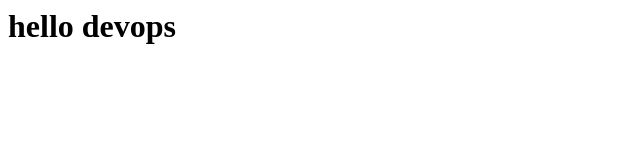
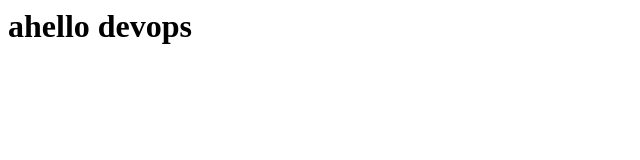
Before and after one commit to sazzadul412/code-deploy-EC2, a plain HTML site: page index.html in a window 1280 px wide. Shown: the whole page, without its empty margins (0-640 px from the left). Drawn offline with Linux system fonts and the light colour scheme.

Commit message:
Update index.html

```diff
--- a/index.html
+++ b/index.html
@@ -1 +1 @@
-<h1>hello devops</h1>
+<h1>ahello devops</h1>
```
